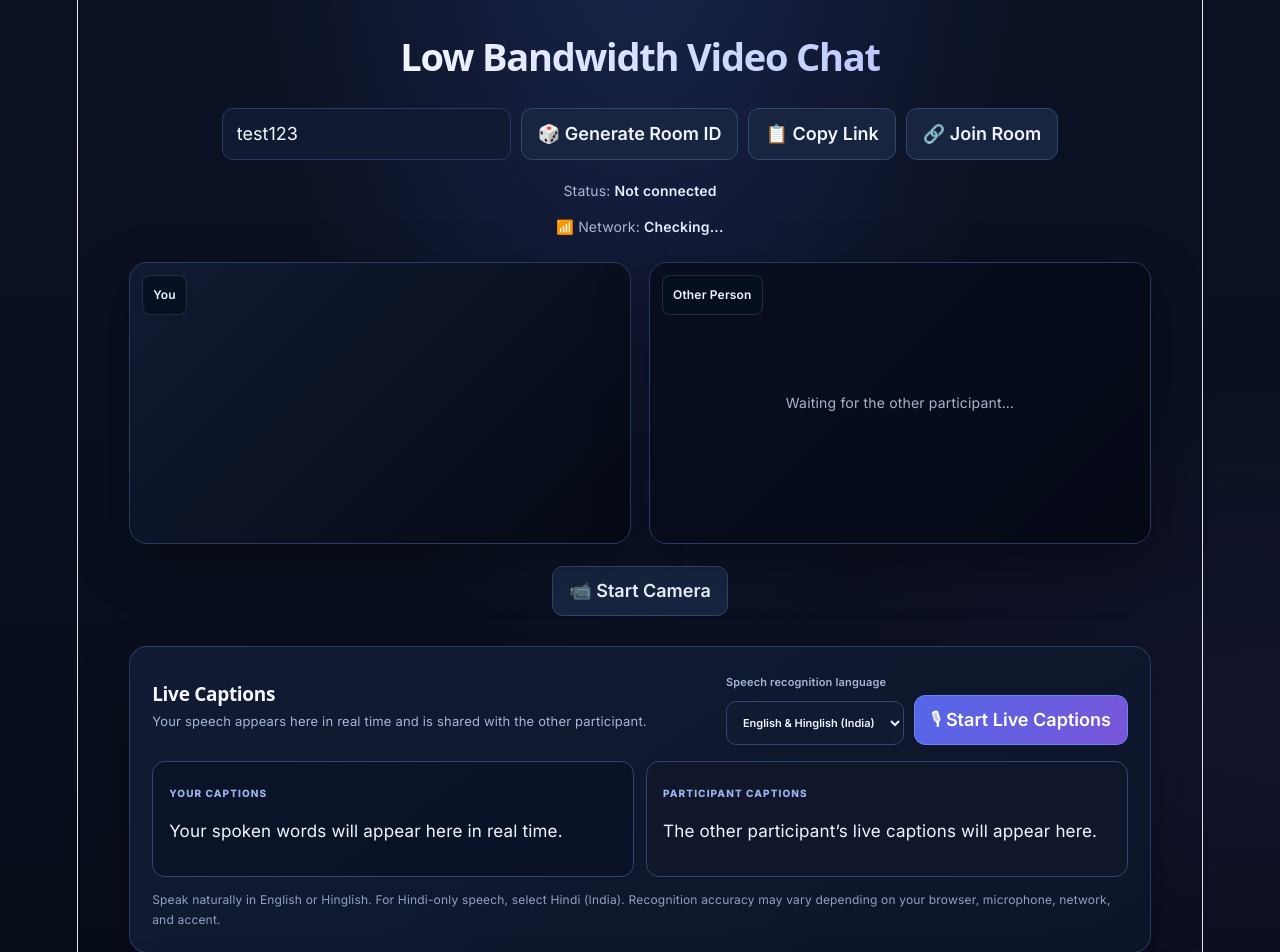
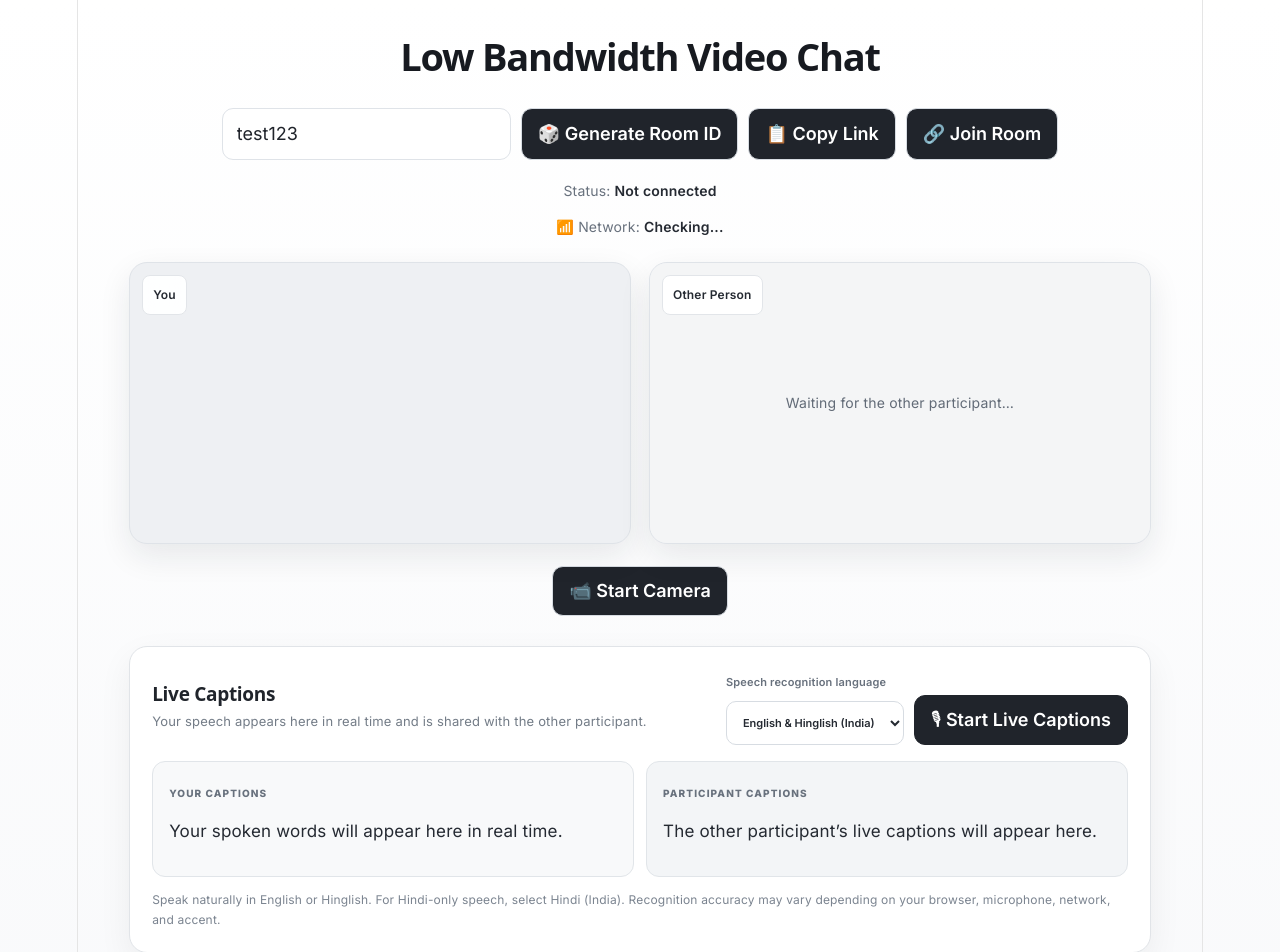
Before and after one commit to hardiksrivastava842-sketch/low-bandwidth-video-chat, a React (Vite) app: page / in a window 1280 px wide. Shown: the top 952 px of the page. Built offline with nearby package versions, Linux system fonts and the light colour scheme; no server answers.

Commit message:
Update white theme UI

```diff
--- a/src/App.css
+++ b/src/App.css
@@ -6,8 +6,8 @@
 
 :root {
   font-family: "Inter", ui-sans-serif, system-ui, -apple-system, BlinkMacSystemFont, "Segoe UI", sans-serif;
-  color: #edf3ff;
-  background: #080d1b;
+  color: #20242b;
+  background: #ffffff;
   font-synthesis: none;
   text-rendering: optimizeLegibility;
   -webkit-font-smoothing: antialiased;
@@ -17,17 +17,14 @@
 html {
   min-width: 320px;
   min-height: 100%;
-  background: #080d1b;
+  background: #ffffff;
 }
 
 body {
   margin: 0;
   min-width: 320px;
   min-height: 100vh;
-  background:
-    radial-gradient(ellipse at 50% -12%, rgba(78, 104, 220, 0.22), transparent 42%),
-    radial-gradient(ellipse at 100% 55%, rgba(101, 71, 190, 0.10), transparent 35%),
-    linear-gradient(180deg, #0b1224 0%, #070b16 100%);
+  background: linear-gradient(180deg, #ffffff 0%, #f7f8fa 100%);
 }
 
 button,
@@ -37,11 +34,11 @@ select {
 }
 
 button {
-  border: 1px solid #35466c;
+  border: 1px solid #d7dce2;
   padding: 11px 16px;
   border-radius: 11px;
-  color: #eef3ff;
-  background: #172541;
+  color: #ffffff;
+  background: #20242b;
   cursor: pointer;
   font-weight: 600;
   transition: transform 0.18s ease, background 0.18s ease, border-color 0.18s ease, box-shadow 0.18s ease;
@@ -49,15 +46,15 @@ button {
 
 button:hover {
   transform: translateY(-1px);
-  border-color: #8292ff;
-  background: #20345b;
-  box-shadow: 0 7px 22px rgba(50, 76, 170, 0.18);
+  border-color: #20242b;
+  background: #3a414b;
+  box-shadow: 0 7px 22px rgba(20, 25, 35, 0.12);
 }
 
 button:focus-visible,
 input:focus-visible,
 select:focus-visible {
-  outline: 2px solid #8995ff;
+  outline: 2px solid #737b86;
   outline-offset: 2px;
 }
 
@@ -73,7 +70,7 @@ button:disabled {
   min-height: 100vh;
   margin: 0 auto;
   padding: 34px clamp(16px, 4vw, 52px);
-  color: #edf3ff;
+  color: #20242b;
   text-align: center;
 }
 
@@ -83,10 +80,7 @@ button:disabled {
   line-height: 1.2;
   letter-spacing: -1.2px;
   font-weight: 800;
-  background: linear-gradient(100deg, #ffffff 15%, #c8d3ff 65%, #a9a5ff 100%);
-  -webkit-background-clip: text;
-  background-clip: text;
-  color: transparent;
+  color: #171a20;
 }
 
 .room-section {
@@ -101,30 +95,35 @@ button:disabled {
 .chat-compose input {
   min-width: 190px;
   padding: 12px 14px;
-  color: #f3f6ff;
-  background: rgba(17, 28, 52, 0.92);
-  border: 1px solid #293a60;
+  color: #20242b;
+  background: #ffffff;
+  border: 1px solid #dfe3e8;
   border-radius: 11px;
   outline: none;
+}
+
+.room-section input::placeholder,
+.chat-compose input::placeholder {
+  color: #9299a3;
 }
 
 .room-section input:focus,
 .chat-compose input:focus,
 .language-picker select:focus {
-  border-color: #7c8cff;
-  box-shadow: 0 0 0 3px rgba(101, 117, 255, 0.14);
+  border-color: #8b929c;
+  box-shadow: 0 0 0 3px rgba(60, 68, 80, 0.10);
 }
 
 .status,
 .network-speed {
   margin: 10px 0;
-  color: #aab8d5;
+  color: #68717d;
   font-size: 14px;
 }
 
 .status strong,
 .network-speed strong {
-  color: #e7edff;
+  color: #252a32;
   font-weight: 600;
 }
 
@@ -141,11 +140,11 @@ button:disabled {
   position: relative;
   aspect-ratio: 16 / 9;
   min-width: 0;
-  background: linear-gradient(135deg, #101b32, #050914);
-  border: 1px solid #2b3a5e;
+  background: #eef0f3;
+  border: 1px solid #dfe3e8;
   border-radius: 18px;
   overflow: hidden;
-  box-shadow: 0 18px 55px rgba(0, 0, 0, 0.32);
+  box-shadow: 0 12px 32px rgba(25, 30, 40, 0.09);
 }
 
 .video-box > span {
@@ -153,8 +152,9 @@ button:disabled {
   top: 12px;
   left: 12px;
   z-index: 2;
-  background: rgba(7, 16, 32, 0.82);
-  border: 1px solid rgba(255, 255, 255, 0.12);
+  background: rgba(255, 255, 255, 0.94);
+  color: #252a32;
+  border: 1px solid #e2e5e9;
   padding: 6px 10px;
   border-radius: 8px;
   font-size: 12px;
@@ -176,8 +176,8 @@ video {
   align-items: center;
   justify-content: center;
   padding: 20px;
-  color: #a8b4cf;
-  background: rgba(6, 11, 24, 0.72);
+  color: #626b77;
+  background: rgba(245, 246, 248, 0.88);
   font-size: 14px;
 }
 
@@ -196,10 +196,10 @@ video {
   margin: 18px auto;
   padding: 22px;
   text-align: left;
-  border: 1px solid rgba(73, 96, 151, 0.48);
+  border: 1px solid #e1e4e8;
   border-radius: 18px;
-  background: linear-gradient(145deg, rgba(17, 29, 53, 0.96), rgba(13, 21, 40, 0.97));
-  box-shadow: 0 18px 55px rgba(0, 0, 0, 0.20);
+  background: #ffffff;
+  box-shadow: 0 12px 34px rgba(25, 30, 40, 0.06);
 }
 
 .panel-heading {
@@ -213,7 +213,7 @@ video {
 
 .panel-heading h2 {
   margin: 0 0 6px;
-  color: #f5f7ff;
+  color: #20242b;
   font-size: 19px;
   letter-spacing: -0.3px;
   font-weight: 700;
@@ -221,7 +221,7 @@ video {
 
 .panel-heading p {
   margin: 0;
-  color: #a7b6d5;
+  color: #737c87;
   font-size: 13px;
   line-height: 1.6;
 }
@@ -236,7 +236,7 @@ video {
 .language-picker {
   display: grid;
   gap: 6px;
-  color: #a7b6d5;
+  color: #68717d;
   font-size: 11px;
   font-weight: 600;
 }
@@ -244,38 +244,40 @@ video {
 .language-picker select {
   min-height: 44px;
   padding: 9px 12px;
-  color: #edf3ff;
-  background: #101b32;
-  border: 1px solid #35466c;
+  color: #252a32;
+  background: #ffffff;
+  border: 1px solid #d7dce2;
   border-radius: 10px;
   outline: none;
   cursor: pointer;
 }
 
 .language-picker option {
-  color: #edf3ff;
-  background: #101b32;
+  color: #252a32;
+  background: #ffffff;
 }
 
 .primary-action {
-  border-color: #7180ff;
-  background: linear-gradient(120deg, #5368e8, #7955d9);
-  color: #fff;
+  border-color: #20242b;
+  background: #20242b;
+  color: #ffffff;
 }
 
 .primary-action:hover {
-  background: linear-gradient(120deg, #6377fa, #8967eb);
-  border-color: #a4adff;
+  background: #3a414b;
+  border-color: #3a414b;
 }
 
 .stop-action {
-  background: #48243a;
-  border-color: #8b4268;
+  color: #a12d35;
+  background: #fff5f5;
+  border-color: #efc7ca;
 }
 
 .stop-action:hover {
-  background: #5b2c49;
-  border-color: #b45b88;
+  color: #ffffff;
+  background: #a12d35;
+  border-color: #a12d35;
 }
 
 .caption-grid {
@@ -287,17 +289,17 @@ video {
 .caption-card {
   min-height: 116px;
   padding: 16px;
-  border: 1px solid #34466d;
+  border: 1px solid #e1e5e9;
   border-radius: 13px;
-  background: rgba(10, 19, 39, 0.94);
+  background: #f8f9fa;
 }
 
 .remote-caption {
-  background: rgba(16, 23, 43, 0.96);
+  background: #f3f5f7;
 }
 
 .caption-label {
-  color: #9fb2ed;
+  color: #68717d;
   font-size: 10px;
   font-weight: 800;
   letter-spacing: 1.1px;
@@ -305,7 +307,7 @@ video {
 
 .caption-card p {
   margin: 12px 0 0;
-  color: #f2f5ff;
+  color: #252a32;
   font-size: 17px;
   line-height: 1.55;
   overflow-wrap: anywhere;
@@ -314,7 +316,7 @@ video {
 .caption-note {
   display: block;
   margin-top: 13px;
-  color: #91a1c1;
+  color: #7b8490;
   font-size: 12px;
   line-height: 1.65;
 }
@@ -327,11 +329,11 @@ video {
   overflow-y: auto;
   padding: 4px 3px 14px;
   scrollbar-width: thin;
-  scrollbar-color: #435783 transparent;
+  scrollbar-color: #c5cbd2 transparent;
 }
 
 .empty-chat {
-  color: #91a1c1;
+  color: #7b8490;
   font-size: 14px;
   text-align: center;
   padding: 22px 12px;
@@ -341,16 +343,17 @@ video {
   width: fit-content;
   max-width: min(80%, 520px);
   padding: 11px 14px;
-  border: 1px solid rgba(104, 129, 185, 0.18);
+  border: 1px solid #e1e5e9;
   border-radius: 13px;
-  background: #172744;
+  background: #f1f3f5;
   overflow-wrap: anywhere;
 }
 
 .chat-message.mine {
   align-self: flex-end;
-  background: #27336a;
-  border-color: rgba(139, 151, 255, 0.25);
+  color: #ffffff;
+  background: #343a43;
+  border-color: #343a43;
 }
 
 .chat-message.theirs {
@@ -359,18 +362,24 @@ video {
 
 .chat-message strong {
   font-size: 11px;
-  color: #b8c7ec;
+  color: #68717d;
+}
+
+.chat-message.mine strong,
+.chat-message.mine p,
+.chat-message.mine small {
+  color: #ffffff;
 }
 
 .chat-message p {
   margin: 6px 0;
-  color: #f4f6ff;
+  color: #252a32;
   line-height: 1.5;
   white-space: pre-wrap;
 }
 
 .chat-message small {
-  color: #aab8d5;
+  color: #7b8490;
   font-size: 10px;
 }
 
@@ -393,11 +402,11 @@ video {
 .credit {
   margin-top: 32px;
   font-size: 13px;
-  color: #8190ad;
+  color: #7b8490;
 }
 
 .credit strong {
-  color: #dce5ff;
+  color: #252a32;
   font-weight: 700;
 }
 
--- a/src/index.css
+++ b/src/index.css
@@ -1,15 +1,20 @@
 :root {
-  --text: #6b6375;
-  --text-h: #08060d;
-  --bg: #fff;
-  --border: #e5e4e7;
-  --code-bg: #f4f3ec;
-  --accent: #aa3bff;
-  --accent-bg: rgba(170, 59, 255, 0.1);
-  --accent-border: rgba(170, 59, 255, 0.5);
-  --social-bg: rgba(244, 243, 236, 0.5);
+  --text: #525252;
+  --text-h: #171717;
+  --bg: #ffffff;
+  --border: #e5e5e5;
+  --code-bg: #f5f5f5;
+
+  /* Blue/Purple removed */
+  --accent: #222222;
+  --accent-bg: rgba(34, 34, 34, 0.08);
+  --accent-border: rgba(34, 34, 34, 0.3);
+
+  --social-bg: #f8f8f8;
+
   --shadow:
-    rgba(0, 0, 0, 0.1) 0 10px 15px -3px, rgba(0, 0, 0, 0.05) 0 4px 6px -2px;
+    rgba(0, 0, 0, 0.06) 0 10px 15px -3px,
+    rgba(0, 0, 0, 0.04) 0 4px 6px -2px;
 
   --sans: system-ui, 'Segoe UI', Roboto, sans-serif;
   --heading: system-ui, 'Segoe UI', Roboto, sans-serif;
@@ -17,9 +22,11 @@
 
   font: 18px/145% var(--sans);
   letter-spacing: 0.18px;
-  color-scheme: light dark;
+
+  color-scheme: light;
   color: var(--text);
   background: var(--bg);
+
   font-synthesis: none;
   text-rendering: optimizeLegibility;
   -webkit-font-smoothing: antialiased;
@@ -30,28 +37,10 @@
   }
 }
 
-@media (prefers-color-scheme: dark) {
-  :root {
-    --text: #9ca3af;
-    --text-h: #f3f4f6;
-    --bg: #16171d;
-    --border: #2e303a;
-    --code-bg: #1f2028;
-    --accent: #c084fc;
-    --accent-bg: rgba(192, 132, 252, 0.15);
-    --accent-border: rgba(192, 132, 252, 0.5);
-    --social-bg: rgba(47, 48, 58, 0.5);
-    --shadow:
-      rgba(0, 0, 0, 0.4) 0 10px 15px -3px, rgba(0, 0, 0, 0.25) 0 4px 6px -2px;
-  }
-
-  #social .button-icon {
-    filter: invert(1) brightness(2);
-  }
-}
-
 body {
   margin: 0;
+  background: #ffffff;
+  color: var(--text);
 }
 
 #root {
@@ -69,7 +58,7 @@ body {
 h1,
 h2 {
   font-family: var(--heading);
-  font-weight: 500;
+  font-weight: 600;
   color: var(--text-h);
 }
 
@@ -77,20 +66,24 @@ h1 {
   font-size: 56px;
   letter-spacing: -1.68px;
   margin: 32px 0;
+
   @media (max-width: 1024px) {
     font-size: 36px;
     margin: 20px 0;
   }
 }
+
 h2 {
   font-size: 24px;
   line-height: 118%;
   letter-spacing: -0.24px;
   margin: 0 0 8px;
+
   @media (max-width: 1024px) {
     font-size: 20px;
   }
 }
+
 p {
   margin: 0;
 }
```
